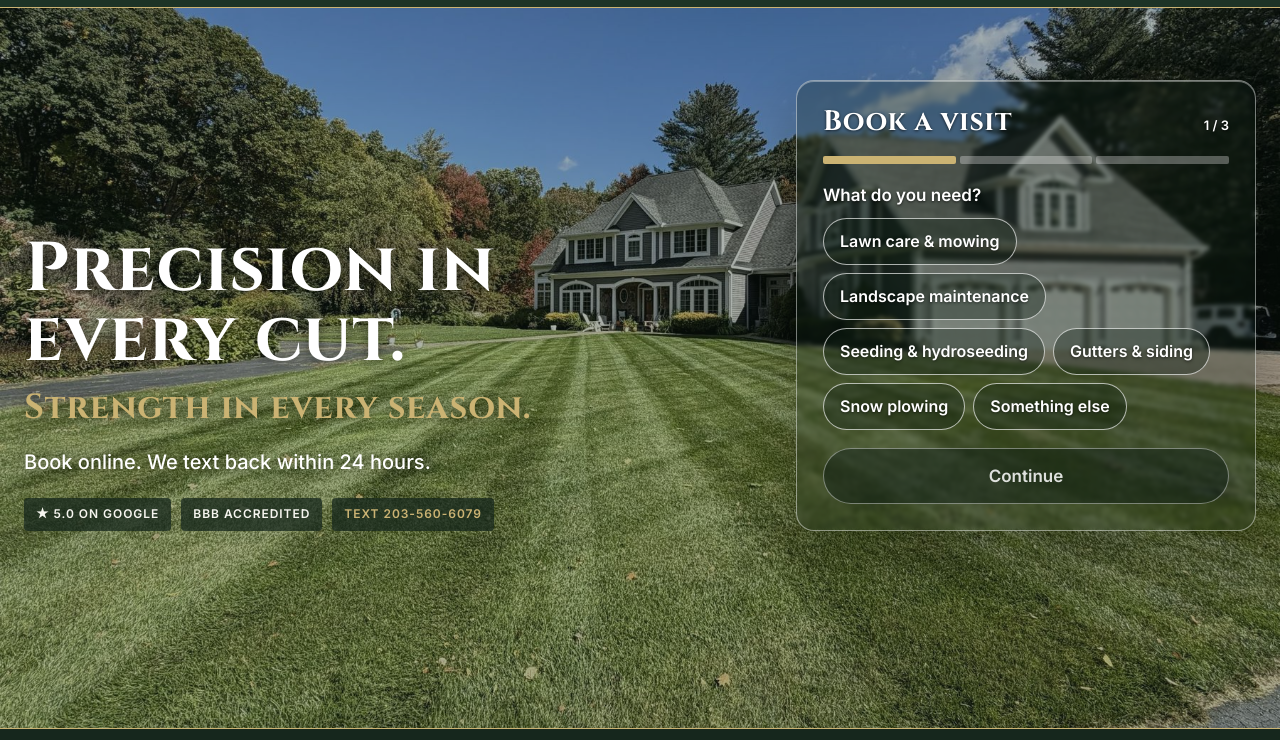
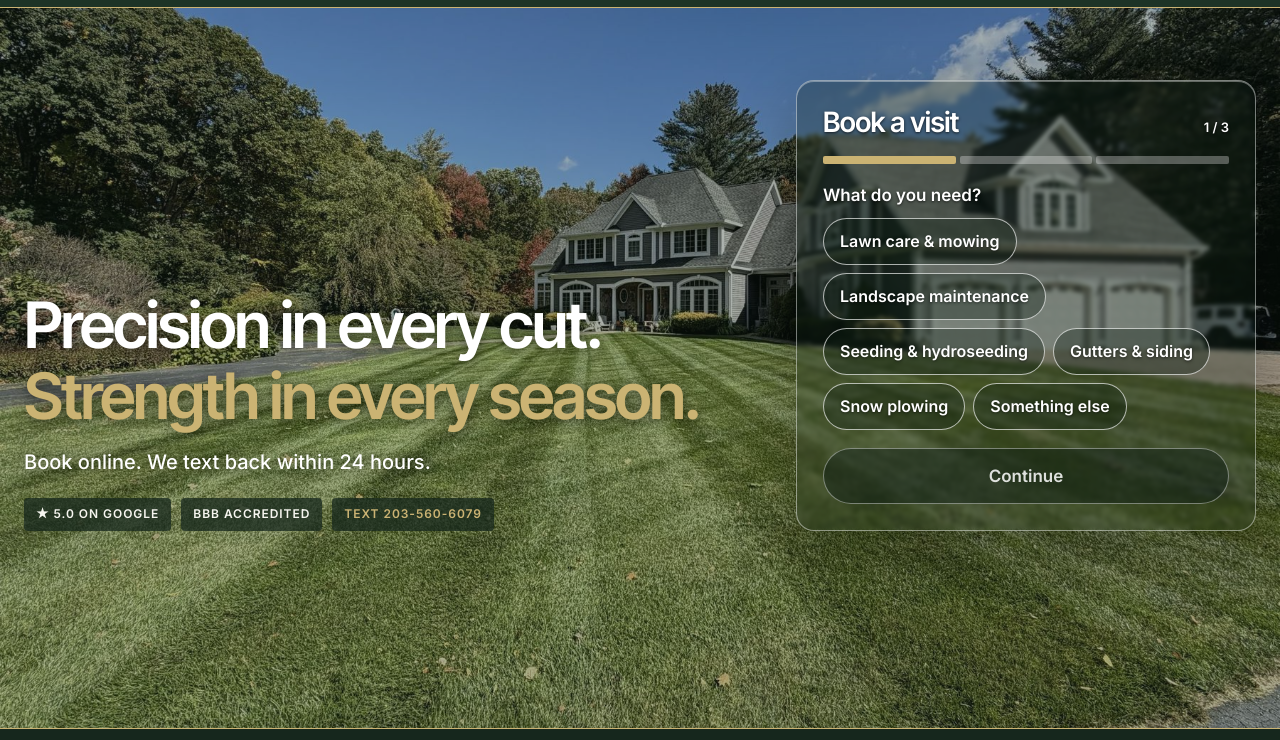
Before and after one commit to B0TO1Q/HAFELE, a plain HTML site: page index.html in a window 1280 px wide. Shown: the part 58-798 px from the top of the page. Drawn offline with Linux system fonts and the light colour scheme.

Commit message:
Swap Cinzel for Inter Tight: cleaner, more professional headings
Co-Authored-By: Claude Opus 5.5 <noreply@anthropic.com>
Claude-Session: https://claude.ai/code/session_01S1GkKnByG2qkqae6U2ezKE

```diff
--- a/index.html
+++ b/index.html
@@ -7,7 +7,7 @@
 <meta name="description" content="Hafele Landscaping &amp; Snow Removal — lawn care, landscaping, hydroseeding and snow plowing in Burlington, Bristol, Avon, Canton, Farmington, Harwinton, Litchfield, New Hartford, Plymouth, Terryville, Thomaston, Torrington and nearby CT towns. Book online.">
 <link rel="preconnect" href="https://fonts.googleapis.com">
 <link rel="preconnect" href="https://fonts.gstatic.com" crossorigin>
-<link href="https://fonts.googleapis.com/css2?family=Cinzel:wght@600;700&family=Inter:wght@400;500;600&display=swap" rel="stylesheet">
+<link href="https://fonts.googleapis.com/css2?family=Inter+Tight:wght@500;600;700&family=Inter:wght@400;500;600&display=swap" rel="stylesheet">
 <link rel="stylesheet" href="styles.css">
 <link rel="icon" type="image/png" href="assets/logo/favicon.png">
 <meta name="theme-color" content="#1D3326">
@@ -34,7 +34,7 @@
   <div class="hero-shade"></div>
   <div class="wrap hero-in">
     <div class="hero-copy">
-      <h1>Precision in<br>every cut.<span class="h1-sub">Strength in every season.</span></h1>
+      <h1>Precision in every cut.<span class="h1-sub">Strength in every season.</span></h1>
       <p class="hero-sub">Book online. We text back within 24 hours.</p>
       <div class="tags">
         <span class="tag">★ 5.0 ON GOOGLE</span>
--- a/styles.css
+++ b/styles.css
@@ -9,7 +9,7 @@
   --paper: #F6F2E6;
   --muted: #4A5148;
   --line: #E2DAC2;
-  --display: 'Cinzel', Georgia, serif;
+  --display: 'Inter Tight', 'Helvetica Neue', Arial, sans-serif;
   --mono: Inter, system-ui, sans-serif;
 }
 * { box-sizing: border-box; }
@@ -22,7 +22,7 @@ input, textarea, button { font: inherit; }
 
 .wrap { max-width: 1280px; margin: 0 auto; padding: 0 24px; }
 .stack { display: flex; flex-direction: column; gap: 28px; }
-.display { margin: 0; font-family: var(--display); font-weight: 700; font-size: clamp(34px, 4.2vw, 54px); line-height: 1.05; letter-spacing: 0.02em; }
+.display { margin: 0; font-family: var(--display); font-weight: 600; font-size: clamp(34px, 4.2vw, 54px); line-height: 1.02; letter-spacing: -0.025em; }
 .muted { margin: 0; font-size: 18px; color: var(--muted); }
 
 .btn { display: inline-block; text-decoration: none; font-weight: 600; padding: 13px 22px; border-radius: 999px; }
@@ -51,8 +51,8 @@ input, textarea, button { font: inherit; }
 .hero-shade { position: absolute; inset: 0; background: rgba(16, 32, 22, 0.34); }
 .hero-in { position: relative; padding-top: 72px; padding-bottom: 96px; display: flex; flex-wrap: wrap; gap: 40px; align-items: flex-end; justify-content: space-between; }
 .hero-copy { flex: 1 1 460px; min-width: 0; color: #fff; display: flex; flex-direction: column; gap: 20px; text-shadow: 0 2px 14px rgba(0,0,0,0.55); }
-.hero-copy h1 { margin: 0; font-family: var(--display); font-weight: 700; font-size: clamp(40px, 5.4vw, 76px); line-height: 1.02; letter-spacing: 0.01em; }
-.hero-copy h1 .h1-sub { display: block; margin-top: 0.35em; font-size: 0.5em; line-height: 1.15; color: var(--tan); }
+.hero-copy h1 { margin: 0; font-family: var(--display); font-weight: 600; font-size: clamp(44px, 5vw, 70px); line-height: 0.98; letter-spacing: -0.035em; }
+.hero-copy h1 .h1-sub { display: block; margin-top: 0.12em; color: var(--tan); }
 .hero-sub { margin: 0; font-size: 20px; max-width: 30rem; font-weight: 500; }
 .tags { display: flex; flex-wrap: wrap; gap: 10px; text-shadow: none; }
 .tag { font-family: var(--mono); font-size: 12px; letter-spacing: 0.08em; font-weight: 600; background: rgba(22,39,29,0.75); color: #F7F6F0; padding: 7px 12px; border-radius: 4px; }
@@ -60,7 +60,7 @@ input, textarea, button { font: inherit; }
 
 /* booking glass */
 .glass { flex: 0 1 460px; min-width: 0; color: #fff; border-radius: 18px; padding: 26px; display: flex; flex-direction: column; gap: 18px; background: rgba(16, 32, 22, 0.28); -webkit-backdrop-filter: blur(2px); backdrop-filter: blur(2px); border: 1px solid rgba(255,255,255,0.45); box-shadow: inset 0 1px 0 rgba(255,255,255,0.35), 0 24px 60px rgba(0,0,0,0.25); text-shadow: 0 1px 3px rgba(0,0,0,0.75); }
-.glass h2 { margin: 0; font-family: var(--display); font-weight: 700; font-size: 28px; letter-spacing: 0.02em; line-height: 1.1; }
+.glass h2 { margin: 0; font-family: var(--display); font-weight: 600; font-size: 28px; letter-spacing: -0.02em; line-height: 1.1; }
 .glass-head { display: flex; justify-content: space-between; align-items: baseline; gap: 12px; }
 .glass .count { font-family: var(--mono); font-size: 13px; font-weight: 600; }
 .bars { display: grid; grid-template-columns: repeat(3, minmax(0, 1fr)); gap: 4px; }
@@ -114,7 +114,7 @@ input, textarea, button { font: inherit; }
 .svc-row { display: flex; flex-wrap: wrap; align-items: center; justify-content: space-between; gap: 12px 28px; padding: 16px 8px; border-bottom: 1px solid rgba(203,179,115,0.35); }
 .svc-row:hover { background: rgba(203,179,115,0.08); }
 .svc-num { font-family: var(--mono); font-size: 14px; font-weight: 600; color: var(--tan); width: 36px; }
-.svc-row h3 { margin: 0; flex: 1 1 280px; font-family: var(--display); font-weight: 600; font-size: 24px; line-height: 1.15; letter-spacing: 0.02em; }
+.svc-row h3 { margin: 0; flex: 1 1 280px; font-family: var(--display); font-weight: 600; font-size: 24px; line-height: 1.15; letter-spacing: -0.015em; }
 .svc-row a { color: var(--ink); background: var(--tan); font-weight: 600; text-decoration: none; padding: 10px 18px; border-radius: 999px; white-space: nowrap; }
 
 /* sign + pay */
```
